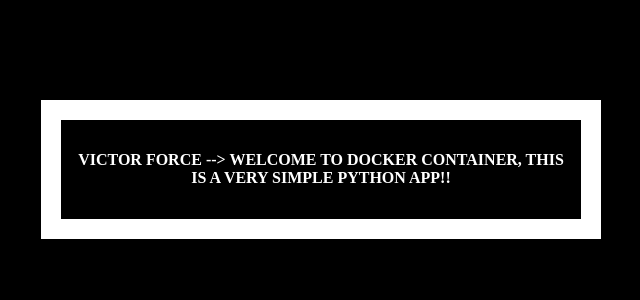
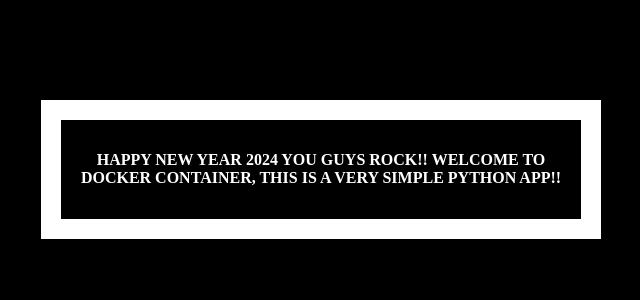
Before and after one commit to utube2/jenkins-dockerhub, a Flask app: page / in a window 1280 px wide. Shown: the top 300 px of the page, without its empty margins (319-959 px from the left). Run offline with Flask 2, Linux system fonts and the light colour scheme.

Commit message:
Update index.html

```diff
--- a/templates/index.html
+++ b/templates/index.html
@@ -19,7 +19,7 @@
   </head>
   <body>
     <div class="container">
-      <h4> VICTOR FORCE -->  Welcome to Docker Container, This is a very simple Python App!!</h4>
+      <h4> HAPPY NEW YEAR 2024 YOU GUYS ROCK!!  Welcome to Docker Container, This is a very simple Python App!!</h4>
     </div>
   </body>
 </html>
```
